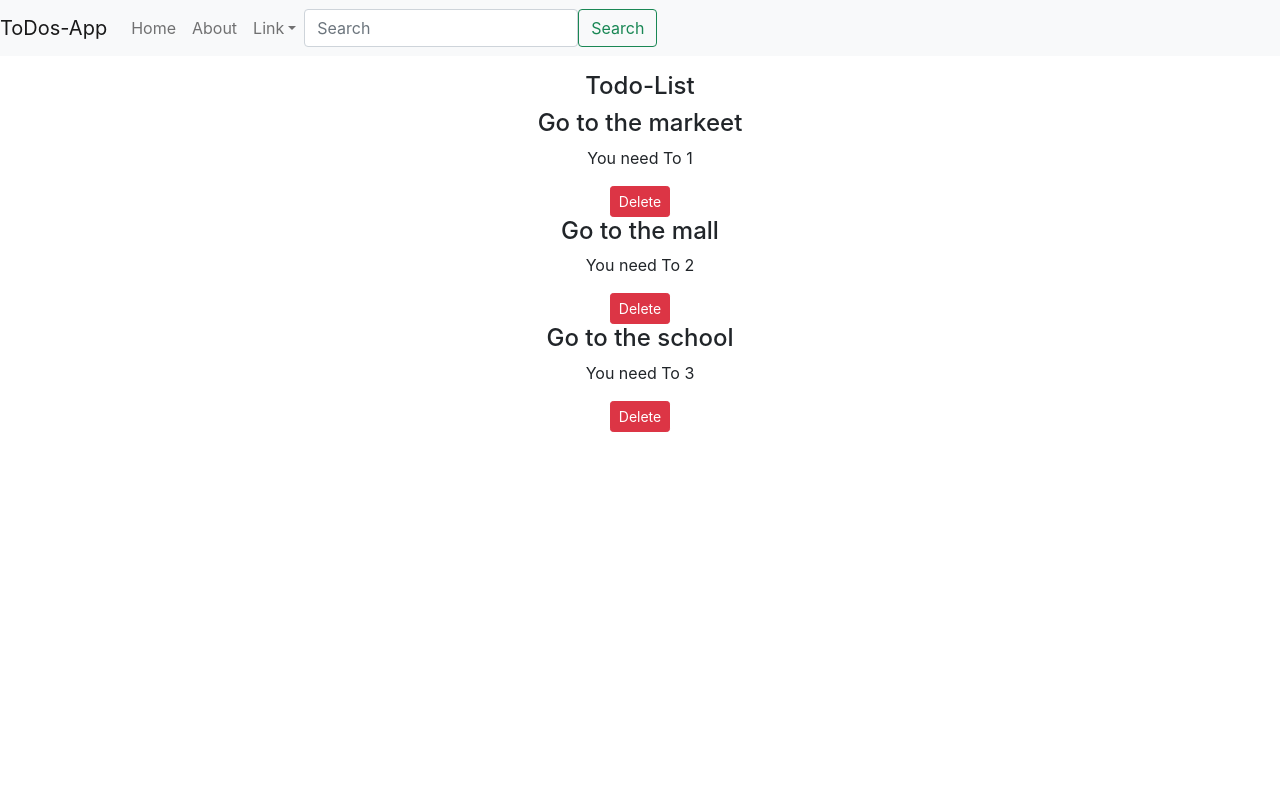
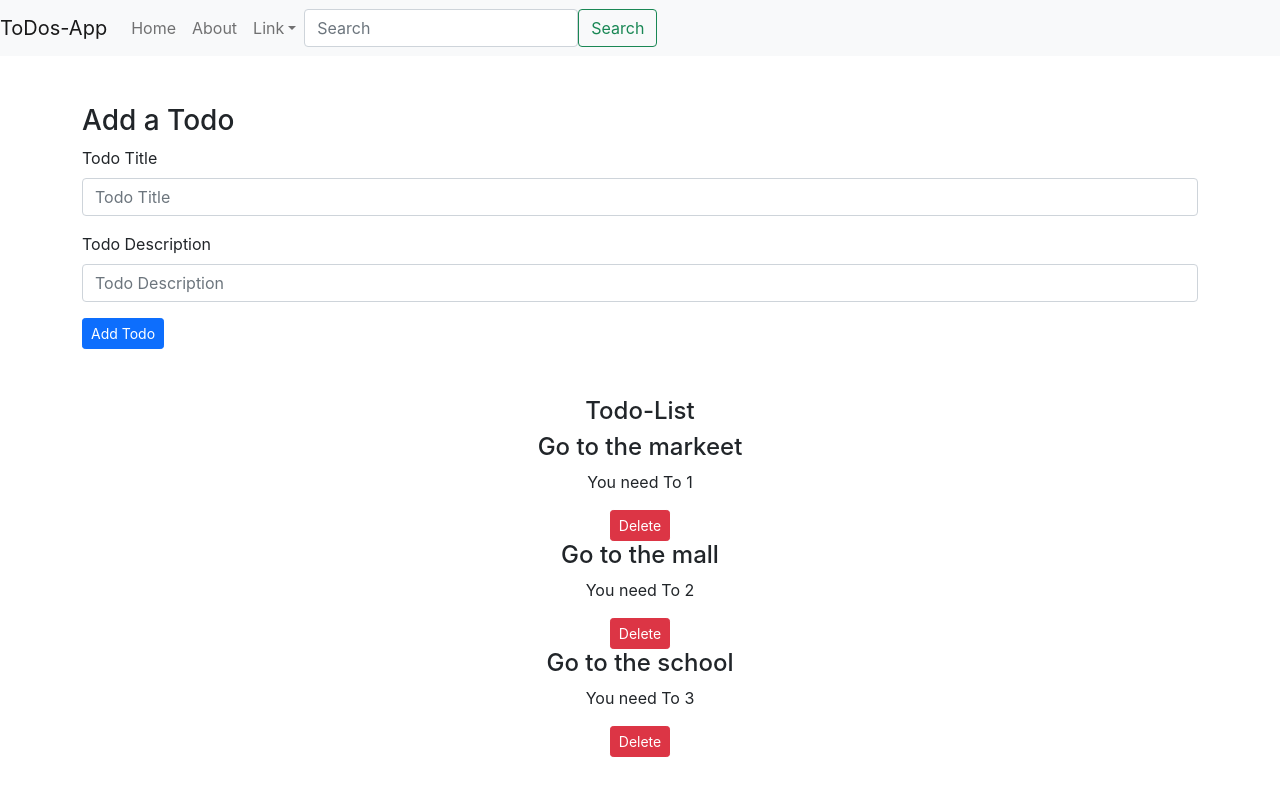
Before and after one commit to rizwanullah313/Todo-react, a React (Create React App) app: page / in a window 1280 px wide. Shown: the top 800 px of the page. Built offline with nearby package versions, Linux system fonts and the light colour scheme.

Commit message:
Add todo in list

```diff
--- a/src/App.js
+++ b/src/App.js
@@ -1,4 +1,5 @@
 import React, { useState } from "react";
+import { Addtodo } from "./Components/Addtodo";
 import { Footer } from "./Components/footer";
 import Header from "./Components/Header";
 import { Todos } from "./Components/Todos";
@@ -12,6 +13,18 @@ function App() {
       }));
    }
 
+
+
+   const addtodo = (title, desc) =>{
+    console.log("I am adding this todo", title, desc);
+  let sno = todos[todos.length-1].sno+1;
+    const myTodo = {
+      sno: sno,
+      title: title,
+      desc: desc
+    }
+    setTodos([...todos, myTodo]);
+   }
 
   const [todos, setTodos] = useState([
     {
@@ -35,6 +48,7 @@ function App() {
   return (
     <div>
       <Header title="ToDos-App" Searchbarr={true}/>
+      <Addtodo addtodo={addtodo} />
       <Todos todos={todos} onDelete={onDelete}/>
       <Footer/>
     </div>
--- /dev/null
+++ b/src/Components/Addtodo.js
@@ -0,0 +1,39 @@
+import React, { useState } from "react";
+import { Form,Button, } from 'react-bootstrap';
+
+
+export const Addtodo = ({addtodo}) => {
+    const [title, setTitle] = useState();
+    const [desc, setDesc] = useState();
+
+    const submit = (e)=>{
+      e.preventDefault();
+      if(!title || !desc){
+          alert("Title or description cannot be blank");
+      }
+      addtodo(title, desc);
+    }
+
+  return (
+    <div className="container my-5">
+        <h3>Add a Todo</h3>
+      <Form onSubmit={submit}>
+        <Form.Group className="mb-3" controlId="todotitle">
+          <Form.Label>Todo Title</Form.Label>
+          <Form.Control type="text" placeholder="Todo Title" value={title} onChange={(e)=>setTitle(e.target.value)} />
+          <Form.Text className="text-muted">
+          </Form.Text>
+        </Form.Group>
+
+        <Form.Group className="mb-3" controlId="tododesc">
+          <Form.Label>Todo Description</Form.Label>
+          <Form.Control type="text" placeholder="Todo Description" value={desc} onChange={(e)=>setDesc(e.target.value)}  />
+        </Form.Group>
+        <Button variant="primary" type="submit" className="btn btn-sm">
+          Add Todo
+        </Button>
+      </Form>
+    </div>
+  );
+};
+// onChange={(e)=>setDesc(e.target.value)}
--- a/src/Components/footer.js
+++ b/src/Components/footer.js
@@ -2,7 +2,7 @@ import React from 'react'
 
 export const Footer = () => {
   let footerstyle = {
-    position: "absolute",
+    position: "relative",
     top: "100vh",
     width: "100%",
     border: "2px solid red"
```
